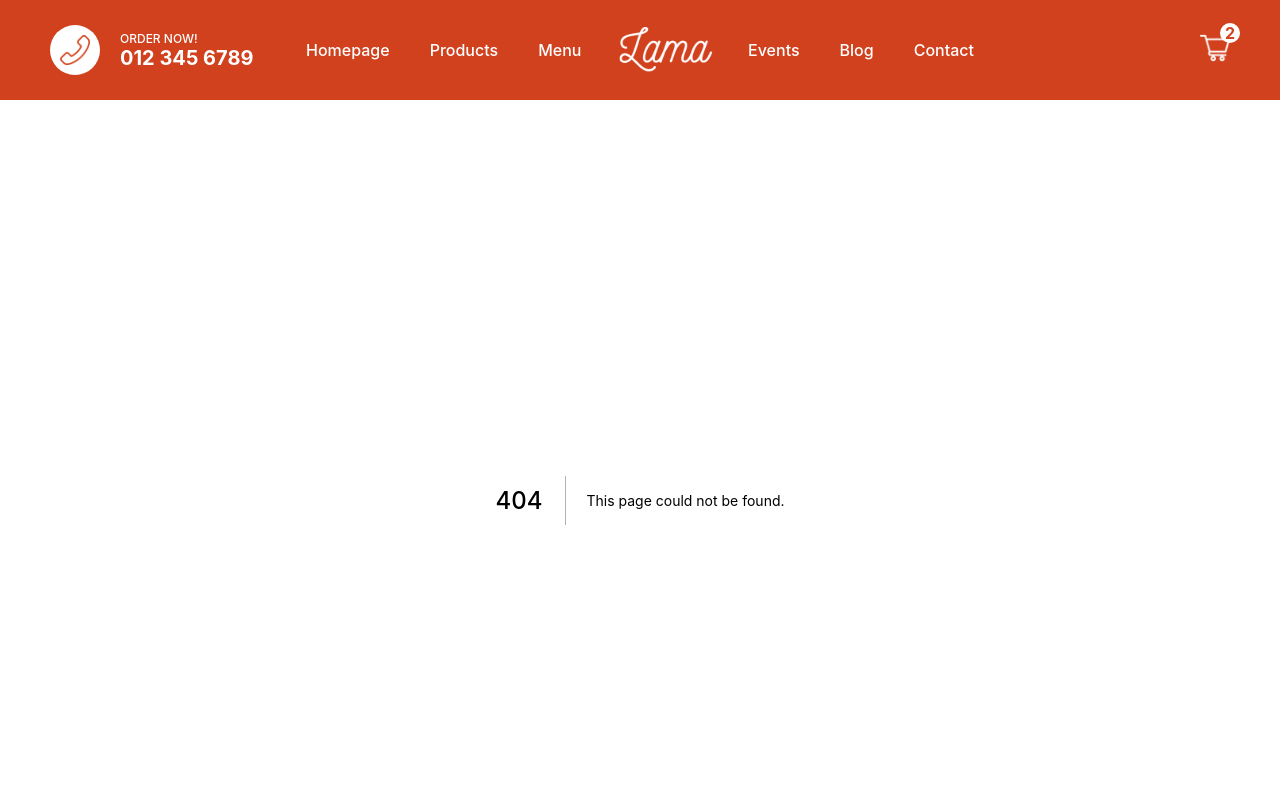
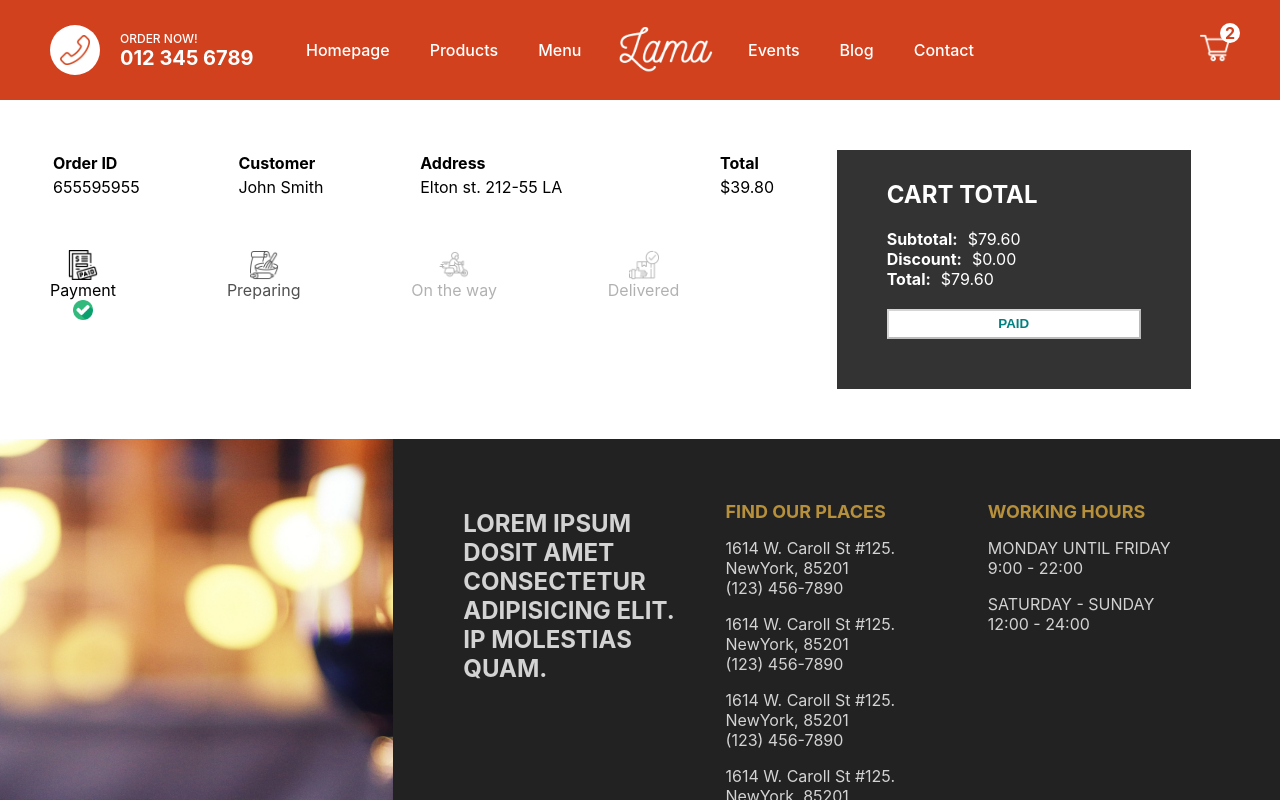
Before and after one commit to mbalandari/pizzeria, a Next.js app: page /orders/1 in a window 1280 px wide. Before the commit this address had no page. Shown: the top 800 px of the page. Built offline with nearby package versions, Linux system fonts and the light colour scheme.

Commit message:
add orders

```diff
--- /dev/null
+++ b/pages/orders/[id].jsx
@@ -0,0 +1,91 @@
+import styles from '../../styles/Order.module.css'
+import Image from 'next/image'
+
+export default function Order() {
+
+    const status = 0;
+    const statusClass = (index) => {
+        if (index - status < 1) return styles.done
+        if (index - status === 1) return styles.inProgress
+        if (index - status > 1) return styles.undone
+    }
+
+    return (
+        <div className={styles.container}>
+            <div className={styles.left}>
+                <div className={styles.row}>
+                    <table className={styles.table}>
+                        <tr className={styles.tr}>
+                            <th>Order ID</th>
+                            <th>Customer</th>
+                            <th>Address</th>
+                            <th>Total</th>
+                        </tr>
+                        <tr>
+                            <td>
+                                <span className={styles.id}>655595955</span>
+                            </td>
+                            <td>
+                                <span className={styles.name}>
+                                    John Smith
+                                </span>
+                            </td>
+                            <td>
+                                <span className={styles.address}>Elton st. 212-55 LA</span>
+                            </td>
+                            <td>
+                                <span className={styles.total}>$39.80</span>
+                            </td>
+                        </tr>
+                    </table>
+                </div>
+                <div className={styles.row}>
+                    <div className={statusClass(0)}>
+                        <Image src="/img/paid.png" alt="paid" width={30} height={30} />
+                        <span>Payment</span>
+                        <div className={styles.checkedIcon}>
+                            <Image src="/img/checked.png" alt="checked" width={20} height={20} />
+                        </div>
+                    </div>
+                    <div className={statusClass(1)}>
+                        <Image src="/img/bake.png" alt="paid" width={30} height={30} />
+                        <span>Preparing</span>
+                        <div className={styles.checkedIcon}>
+                            <Image src="/img/checked.png" alt="checked" width={20} height={20} />
+                        </div>
+                    </div>
+
+                    <div className={statusClass(2)}>
+                        <Image src="/img/bike.png" alt="paid" width={30} height={30} />
+                        <span>On the way</span>
+                        <div className={styles.checkedIcon}>
+                            <Image src="/img/checked.png" alt="checked" width={20} height={20} />
+                        </div>
+                    </div>
+                    <div className={statusClass(3)}>
+                        <Image src="/img/delivered.png" alt="paid" width={30} height={30} />
+                        <span>Delivered</span>
+                        <div className={styles.checkedIcon}>
+                            <Image src="/img/checked.png" alt="checked" width={20} height={20} />
+                        </div>
+                    </div>
+                </div>
+            </div>
+            <div className={styles.right}>
+                <div className={styles.wrapper}>
+                    <h2 className={styles.title}>CART TOTAL</h2>
+                    <div className={styles.totalText}>
+                        <strong className={styles.totalTextTitle}>Subtotal:</strong>$79.60
+                    </div>
+                    <div className={styles.totalText}>
+                        <strong className={styles.totalTextTitle}>Discount:</strong>$0.00
+                    </div>
+                    <div className={styles.totalText}>
+                        <strong className={styles.totalTextTitle}>Total:</strong>$79.60
+                    </div>
+                    <button disabled className={styles.button}>PAID</button>
+                </div>
+            </div>
+        </div>
+    )
+}
--- a/styles/Cart.module.css
+++ b/styles/Cart.module.css
@@ -20,6 +20,7 @@
 .table {
     width: 100%;
     border-spacing: 20px;
+    text-align: left;
 }
 
 .name {
--- /dev/null
+++ b/styles/Order.module.css
@@ -0,0 +1,82 @@
+.container {
+    padding: 50px;
+    display: flex;
+}
+
+.left {
+    flex: 2;
+}
+
+.table {
+    width: 100%;
+    text-align: left;
+    margin-bottom: 50px;
+}
+
+.row:last-child {
+    width: 80%;
+    display: flex;
+    justify-content: space-between;
+}
+
+.done {
+    display: flex;
+    flex-direction: column;
+    align-items: center;
+}
+
+.inProgress {
+    display: flex;
+    flex-direction: column;
+    align-items: center;
+    animation: inProgress 1s ease infinite alternate;
+}
+
+@keyframes inProgress {
+    from {
+        opacity: 0;
+    }
+    to {
+        opacity: 1;
+    }
+}
+
+.undone {
+    display: flex;
+    flex-direction: column;
+    align-items: center;
+    opacity: 0.3;
+}
+
+.undone .checkedIcon, .inProgress .checkedIcon {
+    display: none;
+}
+
+.right {
+    flex: 1;
+}
+
+.wrapper {
+    width: 90%;
+    max-height: 300px;
+    background-color: #333;
+    padding: 50px;
+    padding-top: 10px;
+    display: flex;
+    flex-direction: column;
+    justify-content: space-between;
+    color: white;
+}
+
+.totalTextTitle {
+    margin-right: 10px;
+}
+
+.button {
+    background-color: white;
+    height: 30px;
+    color: teal;
+    font-weight: bold;
+    margin-top: 20px;
+    cursor: not-allowed;
+}
```
